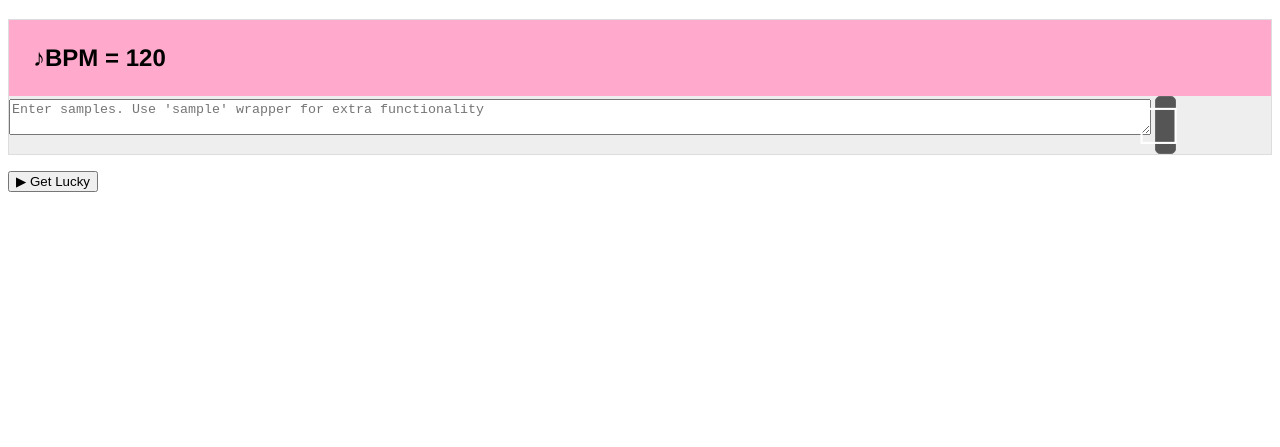
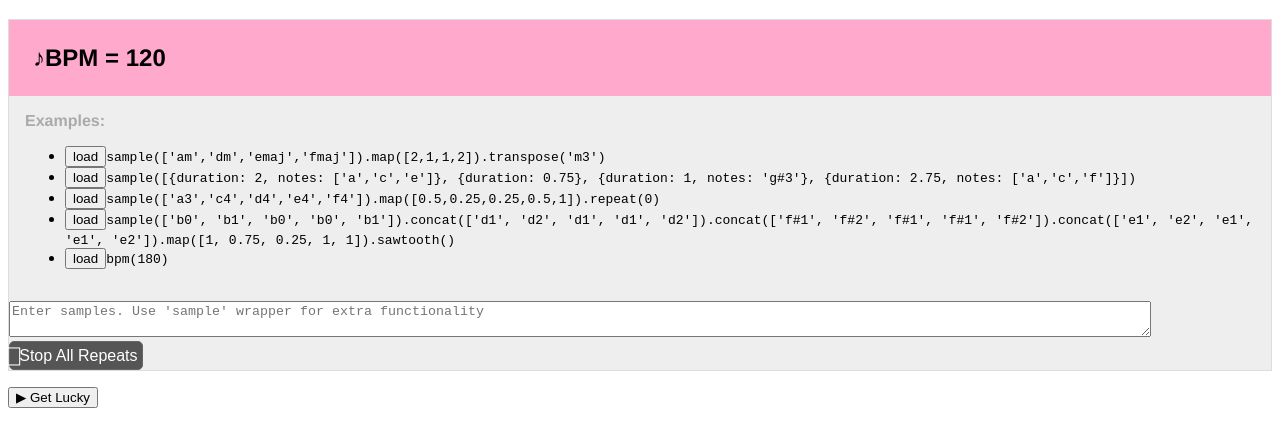
Before and after one commit to jjgonecrypto/soundrepl, a website: page example.html in a window 1280 px wide. Shown: the part 61-508 px from the top of the page. Drawn offline with Linux system fonts and the light colour scheme.

Commit message:
Updating example

```diff
--- a/example.html
+++ b/example.html
@@ -15,7 +15,7 @@
       float: left;
     }
     section > button {
-      font-size: 2em;
+      font-size: 1em;
       padding: 0.3em;
       cursor: pointer;
       border: 1px solid #666;
@@ -23,6 +23,7 @@
       background-color: #555;
       color: white;
     }
+    section > article > aside, section > article > code { float: none; color: #AAA; display: block; margin-bottom: 1em;}
     section > button:hover { background-color: black; }
     section > textarea { width: 90%; }
   </style>
@@ -32,6 +33,12 @@
       var bpm = 120;
       var repl;
       var customs = [];
+      var examples = [
+        "sample(['am','dm','emaj','fmaj']).map([2,1,1,2]).transpose('m3')",
+        "sample([{duration: 2, notes: ['a','c','e']}, {duration: 0.75}, {duration: 1, notes: 'g#3'}, {duration: 2.75, notes: ['a','c','f']}])",
+        "sample(['a3','c4','d4','e4','f4']).map([0.5,0.25,0.25,0.5,1]).repeat(0)",
+        "sample(['b0', 'b1', 'b0', 'b0', 'b1']).concat(['d1', 'd2', 'd1', 'd1', 'd2']).concat(['f#1', 'f#2', 'f#1', 'f#1', 'f#2']).concat(['e1', 'e2', 'e1', 'e1', 'e2']).map([1, 0.75, 0.25, 1, 1]).sawtooth()",
+        "bpm(180)"];
 
       window.onload = function() {
         window.ac = new (window.AudioContext || window.webkitAudioContext);
@@ -39,8 +46,7 @@
         repl = soundrepl.init(window.ac);
         getlucky.setAudioContext(window.ac);
 
-
-
+        //for presents in getlucky
         Object.keys(getlucky.entries).forEach(function(item) {
           var article = document.createElement('article');
           article.innerHTML = '<label><input type="checkbox" data-name="'+item+'" class="sample" />';
@@ -52,6 +58,16 @@
           button.addEventListener('click', function() {
             getlucky.entries[item].play(bpm);
           });
+        });
+
+        var ul = document.querySelector('#examples');
+        //for examples
+        examples.forEach(function(codeStr, i) {
+          var li = document.createElement('li');
+          var code = document.createElement('code');
+          code.innerHTML = '<button onclick="loadExample(' + i + ')">load</button>' + codeStr;
+          li.appendChild(code);
+          ul.appendChild(li);
         });
       };
 
@@ -88,6 +104,12 @@
         customs = [];
       };
 
+      window.loadExample = function(codeIndex) {
+        var textarea = document.querySelector('#custom');
+        textarea.value = examples[codeIndex];
+        textarea.focus();
+      };
+
       window.setBPM = function (newBPM) {
         bpm = newBPM;
         document.querySelector("#bpm > span").innerHTML = bpm.toString();
@@ -106,8 +128,12 @@
     </section>
     <section>
       <h2 id="bpm">&#9834;BPM = <span></span></h2>
+      <article>
+        <aside><strong>Examples:</strong></aside>
+        <ul id="examples"></ul>
+      </article>
       <textarea id="custom" placeholder="Enter samples. Use 'sample' wrapper for extra functionality" onkeydown="if (event.keyCode !== 13) return; playCustom(); event.preventDefault();"></textarea>
-      <button onclick="stopCustom()">&#8414;</button>
+      <button onclick="stopCustom()">&#8414; Stop All Repeats</button>
     </section>
     <button onclick="getlucky.doplay(116);">&#9654; Get Lucky</button>
   </body>
```
